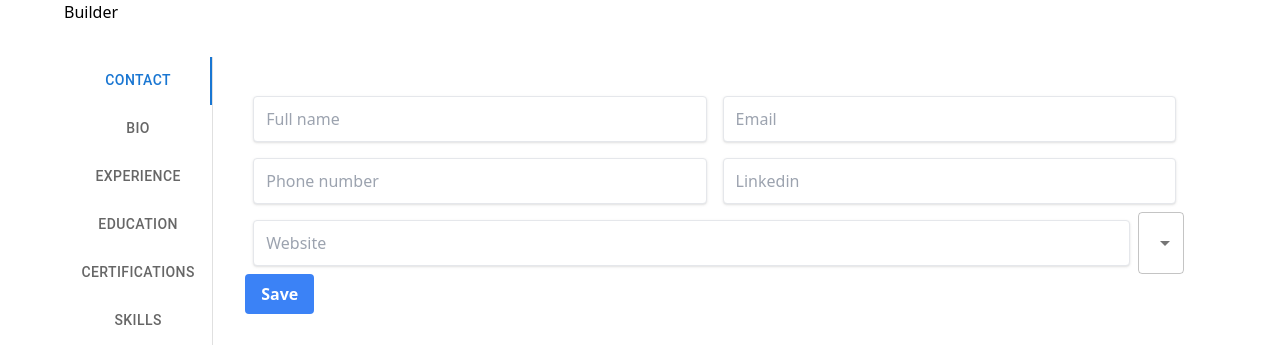
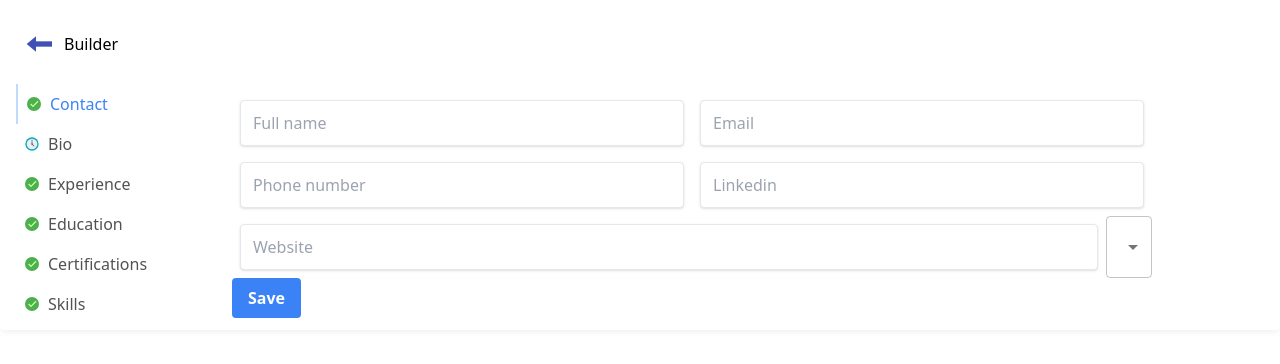
Before and after one commit to abdelhak-ajbouni/create-cv, a Next.js app: page /builder in a window 1280 px wide. Shown: the top 364 px of the page. Built offline with nearby package versions, Linux system fonts and the light colour scheme.

Commit message:
add Menu and MenuContent components

```diff
--- a/package.json
+++ b/package.json
@@ -12,7 +12,8 @@
     "next-auth": "^4.1.0",
     "react": "17.0.2",
     "react-dom": "17.0.2",
-    "react-hook-form": "^7.24.0"
+    "react-hook-form": "^7.24.0",
+    "react-icons": "^4.3.1"
   },
   "devDependencies": {
     "@types/node": "17.0.8",
--- /dev/null
+++ b/src/components/MenuContent.tsx
@@ -0,0 +1,30 @@
+export default function MenuContent({ className = "", items, activeItem }: Props) {
+  return (
+    <div className={`menu-content p-2 ${className}`}>
+      {
+        items?.map(({ id, render }) => (
+          <div
+            key={id}
+            id={`menu-content-${id}`}
+            aria-labelledby={`menu-content-${id}`}
+          >
+            {id === activeItem && (
+              render || <div>{id}</div>
+            )}
+          </div>
+        ))
+      }
+    </div>
+  );
+}
+
+type Item = {
+  id: string | number;
+  render: React.ReactNode;
+}
+
+type Props = {
+  className?: string;
+  items: Array<Item>;
+  activeItem: string | number;
+}
--- a/src/components/TabContent.js
+++ /dev/null
@@ -1,20 +0,0 @@
-import { Box } from '@mui/material';
-
-export default function TabContent({ children, value, index, ...other }) {
-
-  return (
-    <Box
-      hidden={value !== index}
-      id={`tab-content-${index}`}
-      aria-labelledby={`tab-${index}`}
-      sx={{ width: '100%', padding: 4 }}
-      {...other}
-    >
-      {value === index && (
-        <Box>
-          {children}
-        </Box>
-      )}
-    </Box>
-  );
-}
--- /dev/null
+++ b/src/components/common/Menu.tsx
@@ -0,0 +1,59 @@
+import { FcOk, FcClock } from "react-icons/fc";
+
+export default function Menu({ className, items, orientation, activeItem, onClick }: Props) {
+
+  const renderStatusIcon = (status: Status) => {
+    switch (status) {
+      case "completed":
+        return <FcOk />;
+      case "in-progress":
+        return <FcClock />;
+      case "not-started":
+        return <FcOk />;
+      default:
+        return null;
+    }
+  };
+
+
+
+  return (
+    <div className={`menu ${className}`}>
+      <ul className={`flex flex-col ${orientation === "vertical" ? "flex-col" : "md:flex-row"}`}>
+        {items.map(({ id, value, label, status }) => (
+          <li
+            key={id}
+            className={`
+              ${id === activeItem ? "active text-blue-500 border-l-blue-200 border-l-2" : "text-neutral-600"}
+              flex justify-start items-center
+              md:p-2 cursor-pointer hover:bg-neutral-100
+            `}
+            onClick={() => onClick?.({ id, value, label })}
+          >
+            {renderStatusIcon(status)}
+            <a className="block md:inline-block ml-2 no-underline hover:text-blue-500">
+              {label || value}
+            </a>
+          </li>
+        ))}
+      </ul>
+    </div>
+  );
+}
+
+type Status = "completed" | "in-progress" | "not-started" | undefined;
+
+type Item = {
+  id: string | number;
+  value: string;
+  label?: string;
+  status?: Status;
+}
+
+type Props = {
+  className?: string;
+  items: Array<Item>;
+  activeItem: string | number;
+  orientation?: 'horizontal' | 'vertical';
+  onClick?: (value: Item) => void;
+}
--- a/src/pages/builder/index.tsx
+++ b/src/pages/builder/index.tsx
@@ -1,51 +1,43 @@
 import { useState } from 'react';
-import { Container, Box, Tabs, Tab } from '@mui/material';
 
-import TabContent from '../../components/TabContent';
-import Contact from '../../components/forms/Contact';
+import MenuContent from 'src/components/MenuContent';
+import Contact from 'src/components/forms/Contact';
+import Menu from 'src/components/common/Menu';
+import Container from 'src/components/layout/Container';
 
-
-const tabs = [
-  'Contact',
-  'Bio',
-  'Experience',
-  'Education',
-  'Certifications',
-  'Skills',
+const items = [
+  { id: 1, value: 'Contact', status: "completed", render: <Contact /> },
+  { id: 2, value: 'Bio', status: "in-progress", render: <div>Bio</div> },
+  { id: 3, value: 'Experience', status: "not-started", render: <div>Experience</div> },
+  { id: 4, value: 'Education', status: "not-started", render: <div>Education</div> },
+  { id: 5, value: 'Certifications', status: "not-started", render: <div>Certifications</div> },
+  { id: 6, value: 'Skills', status: "not-started", render: <div>Skills</div> },
 ];
 
 export default function Builder() {
-  const [activeTab, setActiveTab] = useState(0)
+  const [activeTab, setActiveTab] = useState<string | number>(1);
 
   return (
-    <Container>
-      <h1>Builder</h1>
-
-      <Box sx={{
-        my: 4,
-        display: 'flex',
-        justifyContent: 'start',
-        alignItems: 'center',
-        width: '100%',
-      }}>
-        <Tabs
+    <div className="builder-page">
+      <Container
+        className='bg-white dark:bg-black-400 my-4 px-4 py-1 rounded'
+        title='Builder'
+        hasShadow
+        onGoBack={() => { }}
+      >
+        <Menu
+          className="w-1/6"
+          items={items}
           orientation="vertical"
-          variant="scrollable"
-          value={activeTab}
-          onChange={(event, value) => setActiveTab(value)}
-          sx={{ borderRight: 1, borderColor: 'divider', width: '15%', bgcolor: 'background.paper' }}
-        >
-          {
-            tabs.map((tab, index) => (
-              <Tab key={index} label={tab} />
-            ))
-          }
-        </Tabs>
-
-        <TabContent index={0} value={activeTab}>
-          <Contact />
-        </TabContent>
-      </Box>
-    </Container >
+          activeItem={activeTab}
+          onClick={({ id }) => setActiveTab(id)}
+        />
+        <MenuContent
+          className="w-3/4"
+          items={items}
+          activeItem={activeTab}
+        />
+      </Container >
+    </div>
   )
 }
```
Also changed, not shown: 1 other file (tests, documents, lock files or other folders).
